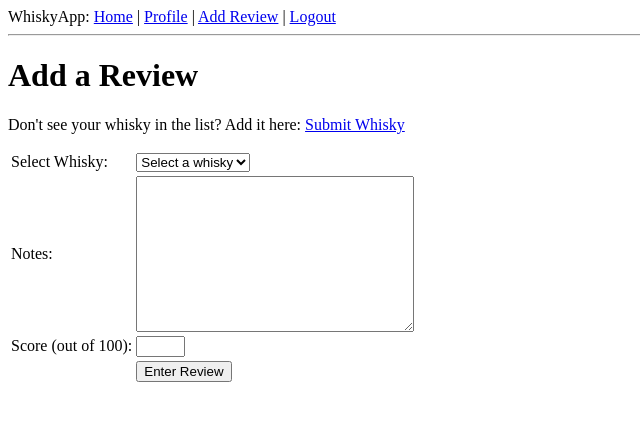
After one commit to acrfordyce/WhiskyApp, a Flask app: page /add_review in a window 1280 px wide. The commit adds this page. Shown: the top 421 px of the page, without its empty margins (0-640 px from the left). Run offline with Flask 2, Linux system fonts and the light colour scheme; a user stored in the database is signed in; data comes from the database, SQL or seed files in the repository; both versions use the stored data as it was before the commit; data that the repository does not hold is empty.

Commit message:
Adding user/DB interface functionality

```diff
--- a/app/forms.py
+++ b/app/forms.py
@@ -1,12 +1,21 @@
 from flask_wtf import Form
-from wtforms import StringField, BooleanField, TextAreaField
-from wtforms.validators import DataRequired, Length
-from app.models import User
+from wtforms import StringField, BooleanField, TextAreaField, SelectField
+from wtforms.validators import DataRequired, Length, NumberRange
+from app.models import User, Whisky
 
 
+REGION_CHOICES = [
+        (1, "Blend"),
+        (2, "Highland"),
+        (3, "Island"),
+        (4, "Islay"),
+        (5, "Lowland"),
+        (6, "Speyside")
+    ]
 class LoginForm(Form):
     openid = StringField('openid', validators=[DataRequired()])
     remember_me = BooleanField('remember_me', default=False)
+
 
 class EditProfileForm(Form):
     nickname = StringField('nickname', validators=[DataRequired()])
@@ -26,3 +35,31 @@ class EditProfileForm(Form):
             self.nickname.errors.append('This nickname is already in use. Please choose another one.')
             return False
         return True
+
+
+class AddReviewForm(Form):
+    whisky = SelectField('whisky', choices=[], coerce=int, validators=[DataRequired()])
+    notes = TextAreaField('notes', validators=[Length(min=0, max=500)])
+    score = StringField('score')
+
+    def __init__(self, nickname, *args, **kwargs):
+        Form.__init__(self, *args, **kwargs)
+        self.author = nickname
+
+
+class AddWhiskyForm(Form):
+    name = StringField('name', validators=[DataRequired(), Length(min=1, max=120)])
+    age_statement = StringField('age_statement', validators=[DataRequired(), Length(min=1, max=3)])
+    region = SelectField('region', choices=REGION_CHOICES, coerce=enumerate)
+
+    def __init__(self, *args, **kwargs):
+        Form.__init__(self, *args, **kwargs)
+
+    def validate(self):
+        if not Form.validate(self):
+            return False
+        whisky = Whisky.query.filter_by(name=self.name.data).first()
+        if whisky != None:
+            self.name.errors.append('This whisky is already in the database.')
+            return False
+        return True
--- a/app/models.py
+++ b/app/models.py
@@ -5,9 +5,8 @@ from hashlib import md5
 class Whisky(db.Model):
     id = db.Column(db.Integer, primary_key=True)
     name = db.Column(db.String(120), index=True, unique=True)
-    age_statement = db.Column(db.String(5))
+    age_statement = db.Column(db.String(3))
     region = db.Column(db.String(120))
-    abv = db.Column(db.Float)
     reviews = db.relationship('Review', backref='whisky', lazy='dynamic')
 
 class User(db.Model):
--- /dev/null
+++ b/app/templates/add_review.html
@@ -0,0 +1,42 @@
+<!-- extend base template -->
+{% extends 'base.html' %}
+{% block content %}
+        <h1>Add a Review</h1>
+        <p>Don't see your whisky in the list? Add it here: <a href="{{ url_for('add_whisky') }}">Submit Whisky</a></p>
+        <form action="" method="post" name="add_review">
+            {{ form.hidden_tag() }}
+            <table>
+                <tr>
+                    <td>Select Whisky:</td>
+                    <td>
+                        {{ form.whisky }}
+                        {% for error in form.errors.whisky %}
+                        <br><span style="color: red;">[{{ error }}]</span>
+                        {% endfor %}
+                    </td>
+                </tr>
+                <tr>
+                    <td>Notes:</td>
+                    <td>
+                        {{ form.notes(cols=32, rows=10) }}
+                        {% for error in form.errors.notes %}
+                        <br><span style="color: red;">[{{ error }}]</span>
+                        {% endfor %}
+                    </td>
+                </tr>
+                <tr>
+                    <td>Score (out of 100):</td>
+                    <td>
+                        {{ form.score(size=3) }}
+                        {% for error in form.errors.score %}
+                        <br><span style="color: red;">[{{ error }}]</span>
+                        {% endfor %}
+                    </td>
+                </tr>
+                <tr>
+                    <td></td>
+                    <td><input type="submit" value="Enter Review"></td>
+                </tr>
+            </table>
+        </form>
+{% endblock %}
--- a/app/templates/base.html
+++ b/app/templates/base.html
@@ -9,8 +9,12 @@
     <body>
         <div>WhiskyApp:
             <a href="{{ url_for('index') }}">Home</a>
+            {% if not current_user.is_authenticated() %}
+            | <a href="{{ url_for('login') }}">Login</a>
+            {% endif %}
             {% if current_user.is_authenticated() %}
             | <a href="{{ url_for('user', nickname=current_user.nickname) }}">Profile</a>
+            | <a href="{{ url_for('add_review', nickname=current_user.nickname) }}">Add Review</a>
             | <a href="{{ url_for('logout') }}">Logout</a>
             {% endif %}
         </div>
--- a/app/templates/review.html
+++ b/app/templates/review.html
@@ -3,6 +3,9 @@
         <td>
             <img src="{{ user.avatar(50) }}">
         </td>
-        <td><i>{{ review.author.nickname }}</i> reviewed <b>{{ review.whisky }}</b>:<br>{{ review.notes }}</td>
+        <td>
+            <i>{{ review.author.nickname }}</i> reviewed <b>{{ review.whisky.name }}</b>:<br>{{ review.notes }}
+            <br><b>{{ review.score }}/100</b><br>[{{ review.timestamp }}]
+        </td>
     </tr>
 </table>
--- a/app/views.py
+++ b/app/views.py
@@ -1,13 +1,15 @@
 from flask import render_template, flash, redirect, session, url_for, request
 from flask_login import login_user, logout_user, current_user, login_required
 from app import app, db, lm, oid
-from app.models import User
-from app.forms import LoginForm, EditProfileForm
+from app.models import User, Whisky, Review
+from app.forms import LoginForm, EditProfileForm, AddReviewForm, AddWhiskyForm, REGION_CHOICES
 from datetime import datetime
 
+
 @lm.user_loader
-def load_user(id):
-    return User.query.get(int(id))
+def load_user(user_id):
+    return User.query.get(int(user_id))
+
 
 @app.before_request
 def before_request():
@@ -16,14 +18,15 @@ def before_request():
         db.session.add(current_user)
         db.session.commit()
 
+
 @app.route('/')
 @app.route('/index')
-@login_required
 def index():
     user = current_user
     return render_template('index.html',
                            title='Home',
                            user=user)
+
 
 @app.route('/login', methods=['GET', 'POST'])
 @oid.loginhandler
@@ -38,6 +41,7 @@ def login():
                            title='Sign In',
                            form=form,
                            providers=app.config['OPENID_PROVIDERS'])
+
 
 @oid.after_login
 def after_login(resp):
@@ -60,26 +64,26 @@ def after_login(resp):
     login_user(user, remember=remember_me)
     return redirect(request.args.get('next') or url_for('index'))
 
+
 @app.route('/logout')
 def logout():
     logout_user()
     return redirect(url_for('index'))
 
+
 @app.route('/user/<nickname>')
 @login_required
 def user(nickname):
     user = User.query.filter_by(nickname=nickname).first()
-    if user == None:
+    if user is None:
         flash('User {0} not found.'.format(nickname))
         return redirect(url_for('index'))
-    reviews = [
-        {'author': user, 'whisky': 'Highland Park 12', 'notes': 'Nice and slightly smoky; well balanced.',
-         'timestamp': datetime.utcnow()}
-    ]
+    reviews = Review.query.filter_by(author=current_user).order_by(Review.timestamp.desc()).all()
     return render_template('user.html',
                            title=user.nickname + ' profile',
                            user=user,
                            reviews=reviews)
+
 
 @app.route('/edit', methods=['GET', 'POST'])
 @login_required
@@ -99,6 +103,44 @@ def edit():
                            form=form,
                            title='Edit Profile')
 
+
+@app.route('/add_review', methods=['GET', 'POST'])
+@login_required
+def add_review():
+    form = AddReviewForm(current_user.nickname)
+    whiskies = Whisky.query.order_by(Whisky.name.asc())
+    choices = list(enumerate([whisky.name for whisky in whiskies], start=1))
+    choices.insert(0, (0, 'Select a whisky'))
+    form.whisky.choices = choices
+    if form.validate_on_submit():
+        whisky_display = dict(choices).get(form.whisky.data)
+        whisky = Whisky.query.filter_by(name=whisky_display).first()
+        review = Review(whisky=whisky, notes=form.notes.data, score=form.score.data, timestamp=datetime.utcnow(), author=current_user)
+        db.session.add(review)
+        db.session.commit()
+        flash('Your review has been added.')
+        return redirect(url_for('user', nickname=current_user.nickname))
+    return render_template('add_review.html',
+                           form=form,
+                           title='Add Review')
+
+
+@app.route('/add_whisky', methods=['GET', 'POST'])
+@login_required
+def add_whisky():
+    form = AddWhiskyForm()
+    if form.validate_on_submit():
+        region_display = dict(REGION_CHOICES).get(form.region.data)
+        whisky = Whisky(name=form.name.data, age_statement=form.age_statement.data, region=region_display)
+        db.session.add(whisky)
+        db.session.commit()
+        flash('Added whisky to database.')
+        return redirect(url_for('add_review', nickname=current_user.nickname))
+    return render_template('add_whisky.html',
+                           form=form,
+                           title='Submit Whisky')
+
+
 @app.errorhandler(404)
 def not_found_error(error):
     return render_template('404.html'), 404
--- a/db_repository/manage.py
+++ /dev/null
@@ -1,5 +0,0 @@
-#!/usr/bin/env python
-from migrate.versioning.shell import main
-
-if __name__ == '__main__':
-    main(six='<module 'six' from '/Users/afordyce/Dropbox/WhiskyApp/lib/python3.3/site-packages/six.py'>')
```
Also changed, not shown: app/templates/add_whisky.html (added, +41 -0 lines), db_repository/migrate.cfg (deleted, +0 -25 lines), app.db (deleted), db_repository/__init__.py (deleted), db_repository/versions/__init__.py (deleted), 1 other file.
